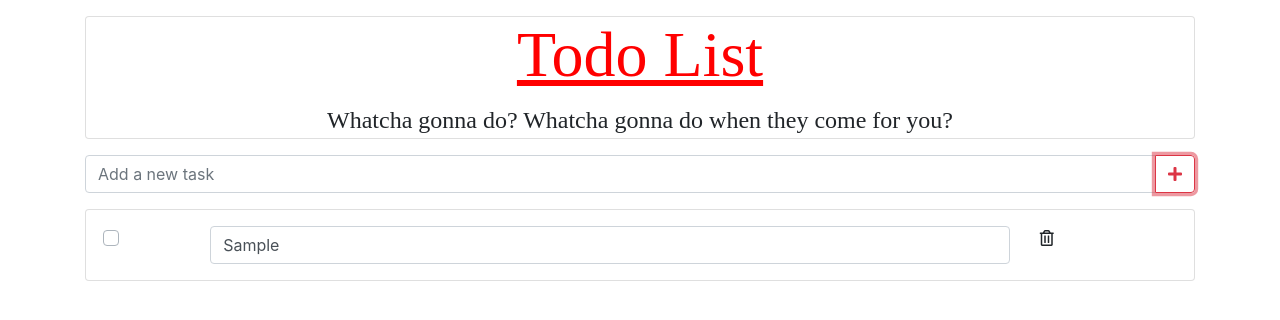
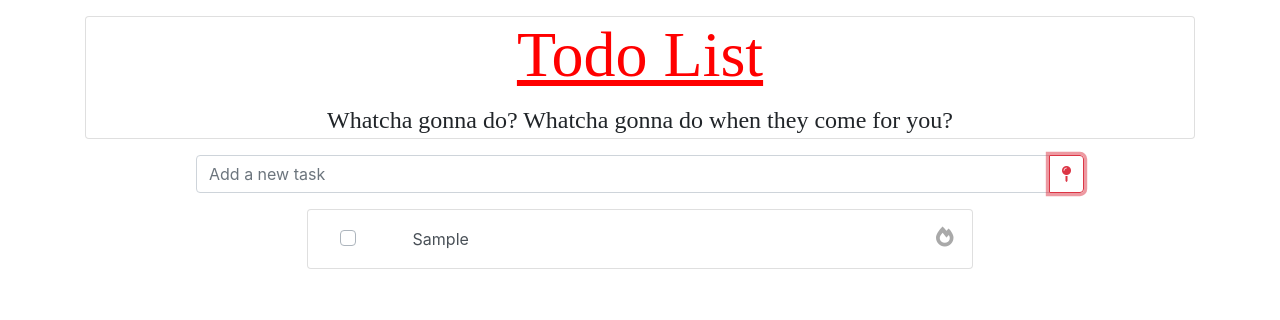
Before and after one commit to HippiHo/My-todo-list, a React (Create React App) app: page / in a window 1280 px wide. Both pictures are taken after typing "Sample" into the empty fields and a click on the button "pin". Shown: the top 320 px of the page. Built offline with nearby package versions, Linux system fonts and the light colour scheme; a web font is replaced by a local one.

Commit message:
changed sizes and favicons

```diff
--- a/src/components/Form.jsx
+++ b/src/components/Form.jsx
@@ -19,7 +19,10 @@ class Form extends Component {
 
   render() {
     return (
-      <form className="input-group my-3" onSubmit={this.handleSubmit}>
+      <form
+        className="input-group my-3 task-input"
+        onSubmit={this.handleSubmit}
+      >
         <input
           className="form-control"
           type="text"
@@ -27,8 +30,8 @@ class Form extends Component {
           ref={this.inputText}
         />
         <div className="input-group-append">
-          <button className="btn btn-outline-danger" type="submit">
-            <i className="fas fa-plus" aria-hidden="true" />
+          <button className="btn btn-outline-danger" type="submit" title="pin">
+            <i className="fas fa-map-pin" aria-hidden="true" />
           </button>
         </div>
       </form>
--- a/src/components/Task.jsx
+++ b/src/components/Task.jsx
@@ -29,7 +29,7 @@ class Task extends Component {
               &nbsp;
             </label>
           </div>
-          <div className="col-9">
+          <div className="col-10">
             <input
               type="text"
               className="form-control"
@@ -44,7 +44,8 @@ class Task extends Component {
           </div>
           <div className="col-action col-1">
             <i
-              className="icon-remove far fa-trash-alt"
+              className="icon-remove fas fa-fire-alt"
+              title="burn"
               onClick={e => this.props.removeTask(todo.uuid)}
             />
           </div>
--- a/src/sass/style.scss
+++ b/src/sass/style.scss
@@ -25,45 +25,55 @@ body {
   }
 }
 
+.task-input {
+  width: 80%;
+  margin: 0 auto;
+}
+
 .todo-list {
   width: 100%;
 }
 
 .tasks {
   margin-top: 1rem;
+  max-width: 60%;
+  margin: 0 auto;
 }
 
 .task {
   padding: 1rem;
   margin-bottom: 1rem;
+  height: auto;
 
   &:hover {
-    background-color: #efefef;
+    background-color: #fff388;
   }
 
-  .row .custom-checkbox {
+  .row {
     margin-left: 1rem;
   }
 
-  // td.col-action {
-  //   text-align: right;
-  //   padding-right: 0.25rem;
+  .col-action {
+    text-align: center;
 
-  //   .icon-remove {
-  //     color: #c0c0c0;
-  //     cursor: pointer;
-  //     padding: 0 0.25rem;
+    .icon-remove {
+      cursor: pointer;
+      font-size: 1.25rem;
+      font-weight: 550;
+      color: darkgray;
 
-  //     &:hover {
-  //       color: #bd2d2d;
-  //     }
-  //   }
-  // }
+      &:hover {
+        color: red;
+      }
+    }
+  }
 
-  // input[type="text"] {
-  //   border: 1px solid transparent;
-  //   padding: 0 0.25rem;
-  //   width: 98%;
-  //   height: auto;
-  // }
+  input[type="text"] {
+    border: 1px solid transparent;
+    padding: 0 0.25rem;
+    width: 100%;
+
+    // Doesn't fit the text yet.
+    height: auto;
+  }
 }
```
